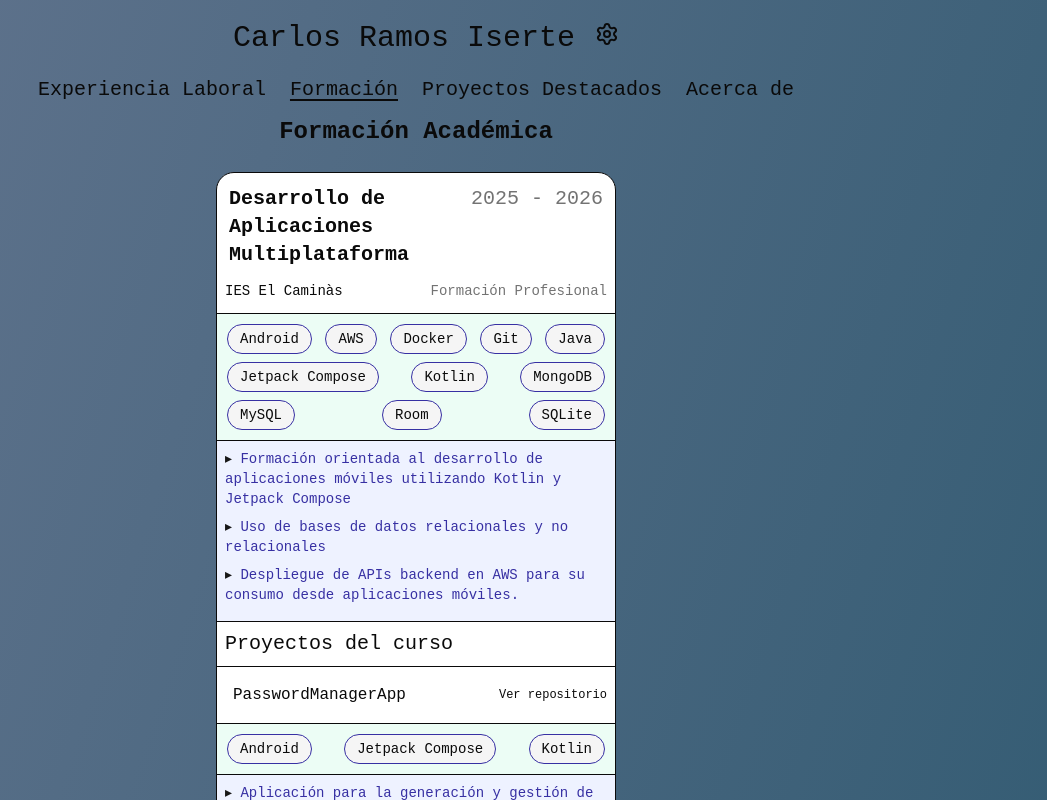
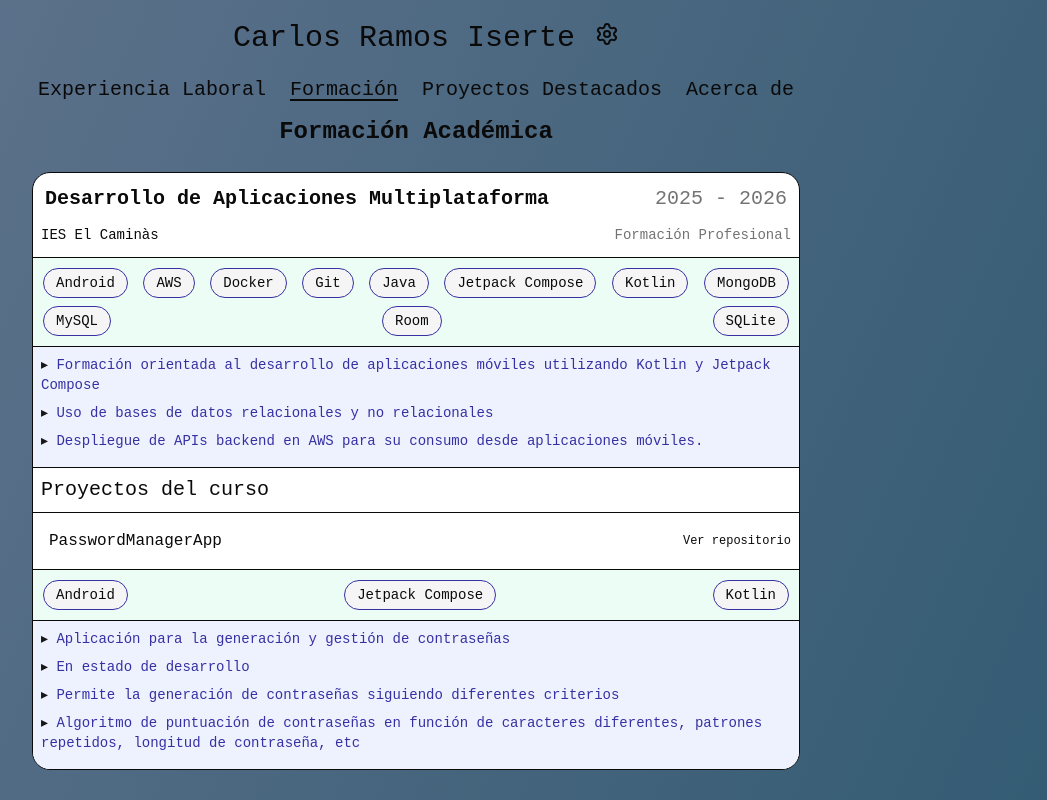
Before and after one commit to CarlosRamosDeveloper/portfolio, a React (Vite) app: page /education in a window 1280 px wide. Shown: the top 800 px of the page, without its empty margins (224-1271 px from the left). Built offline with nearby package versions, Linux system fonts and the light colour scheme.

Commit message:
fixed card size to a better proportion

```diff
--- a/src/portfolio/pages/education/components/EducationCard.tsx
+++ b/src/portfolio/pages/education/components/EducationCard.tsx
@@ -15,7 +15,7 @@ export const EducationCard = ({ education }: Props) => {
   console.log('EducationCard: ', education.title);
 
   return (
-    <div className="my-6 w-100 border border-foreground rounded-2xl bg-card text-card-foreground overflow-hidden">
+    <div className="my-6 w-full max-w-3xl border border-foreground rounded-2xl bg-card text-card-foreground overflow-hidden">
       <div className="flex p-3 justify-between">
         <div className="font-semibold text-xl">{education.title}</div>
         <ExperienceDate start={education.startYear} end={education.endYear} />
--- a/src/portfolio/pages/experience/components/ExperienceCard.tsx
+++ b/src/portfolio/pages/experience/components/ExperienceCard.tsx
@@ -13,7 +13,7 @@ interface Props {
 
 export const ExperienceCard = ({ experience }: Props) => {
   return (
-    <div className="my-6 w-100 border border-foreground rounded-2xl bg-card text-card-foreground overflow-hidden">
+    <div className="my-6 w-full max-w-3xl border border-foreground rounded-2xl bg-card text-card-foreground overflow-hidden">
       <div className="flex p-3 justify-between">
         <div className="font-semibold text-xl">{experience.company}</div>
         <ExperienceDate start={experience.startYear} end={experience.endYear} />
```
